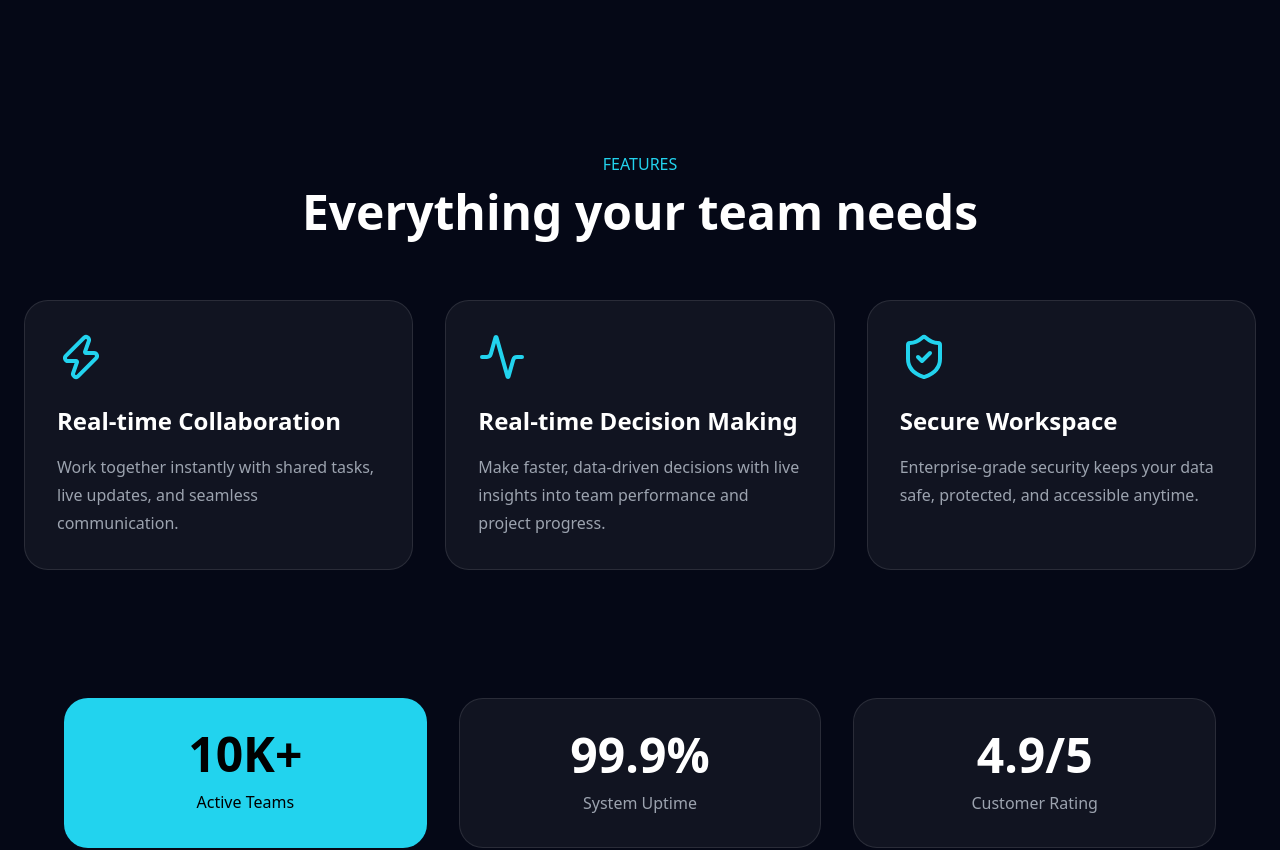
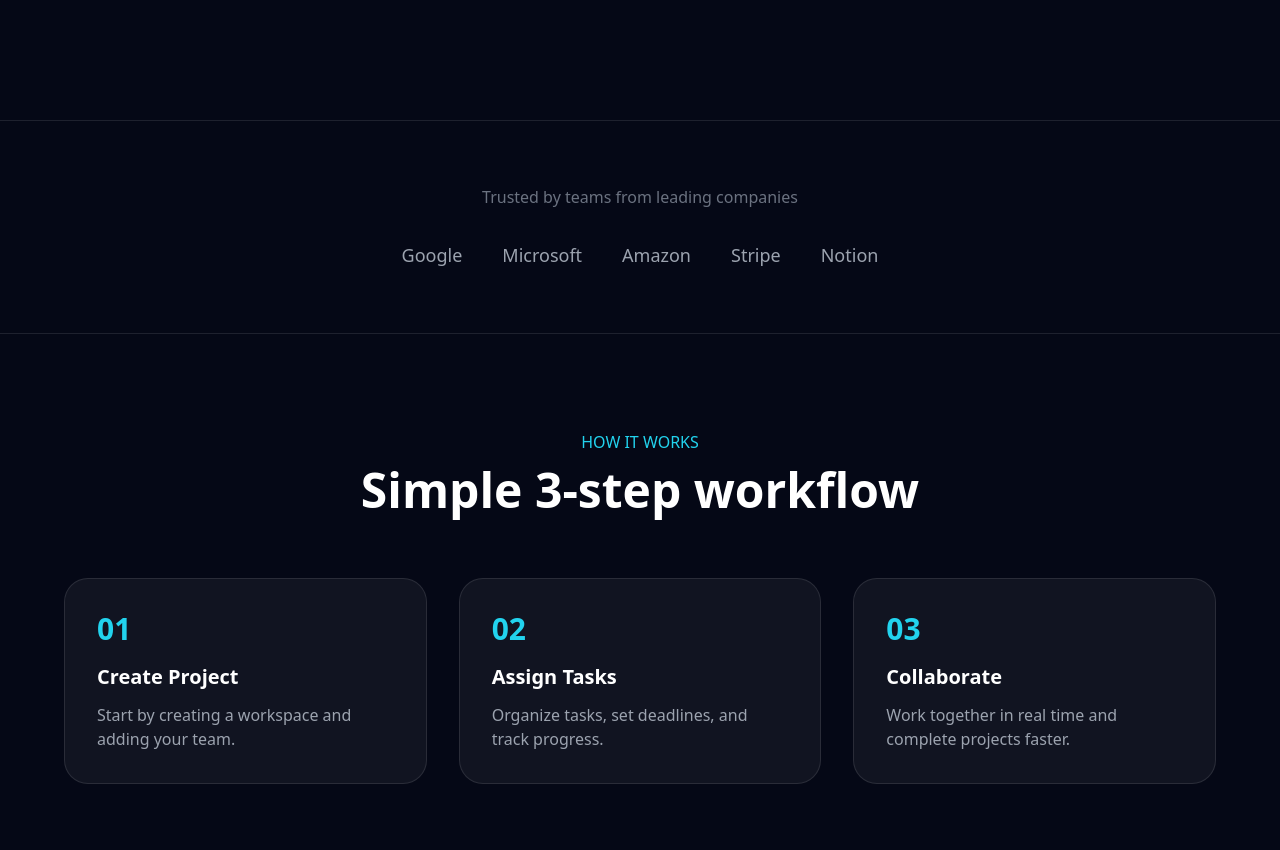
Before and after one commit to rumachoudhury/gsap-animation-landing-page, a React (Vite) app: page / in a window 1280 px wide. Shown: the part 680-1530 px from the top of the page. Built offline with nearby package versions, Linux system fonts and the light colour scheme.

Commit message:
Add Trust section

```diff
--- a/src/App.jsx
+++ b/src/App.jsx
@@ -252,6 +252,59 @@ export default function App() {
             <button className="px-8 py-4 rounded-full border border-white/20 hover:bg-white/10 transition">
               Watch Demo
             </button>
+          </div>
+        </div>
+      </section>
+
+      {/* =================== Trust ===================*/}
+
+      <section className="py-16 px-6 text-center border-y border-white/10">
+        <p className="text-gray-500 mb-8">
+          Trusted by teams from leading companies
+        </p>
+
+        <div className="flex flex-wrap justify-center gap-10 text-gray-400 text-lg">
+          <span>Google</span>
+          <span>Microsoft</span>
+          <span>Amazon</span>
+          <span>Stripe</span>
+          <span>Notion</span>
+        </div>
+      </section>
+
+      {/* ================================================== */}
+
+      <section className="py-24 px-6">
+        <div className="text-center mb-16">
+          <p className="text-cyan-400 font-medium mb-3">HOW IT WORKS</p>
+          <h2 className="text-4xl md:text-5xl font-bold">
+            Simple 3-step workflow
+          </h2>
+        </div>
+
+        <div className="grid md:grid-cols-3 gap-8 max-w-6xl mx-auto">
+          <div className="p-8 rounded-3xl bg-white/5 border border-white/10">
+            <div className="text-3xl font-bold text-cyan-400 mb-4">01</div>
+            <h3 className="text-xl font-semibold mb-3">Create Project</h3>
+            <p className="text-gray-400">
+              Start by creating a workspace and adding your team.
+            </p>
+          </div>
+
+          <div className="p-8 rounded-3xl bg-white/5 border border-white/10">
+            <div className="text-3xl font-bold text-cyan-400 mb-4">02</div>
+            <h3 className="text-xl font-semibold mb-3">Assign Tasks</h3>
+            <p className="text-gray-400">
+              Organize tasks, set deadlines, and track progress.
+            </p>
+          </div>
+
+          <div className="p-8 rounded-3xl bg-white/5 border border-white/10">
+            <div className="text-3xl font-bold text-cyan-400 mb-4">03</div>
+            <h3 className="text-xl font-semibold mb-3">Collaborate</h3>
+            <p className="text-gray-400">
+              Work together in real time and complete projects faster.
+            </p>
           </div>
         </div>
       </section>
```
